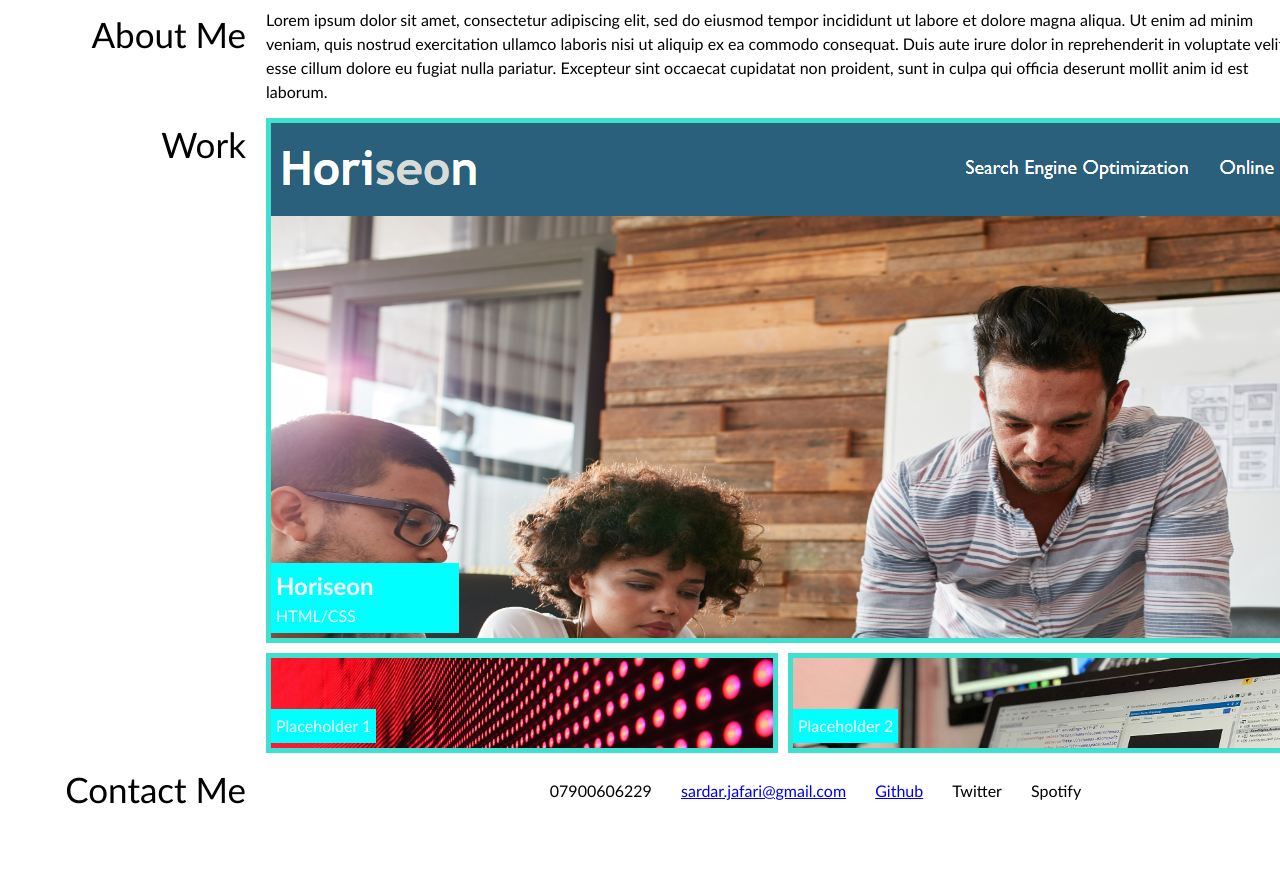
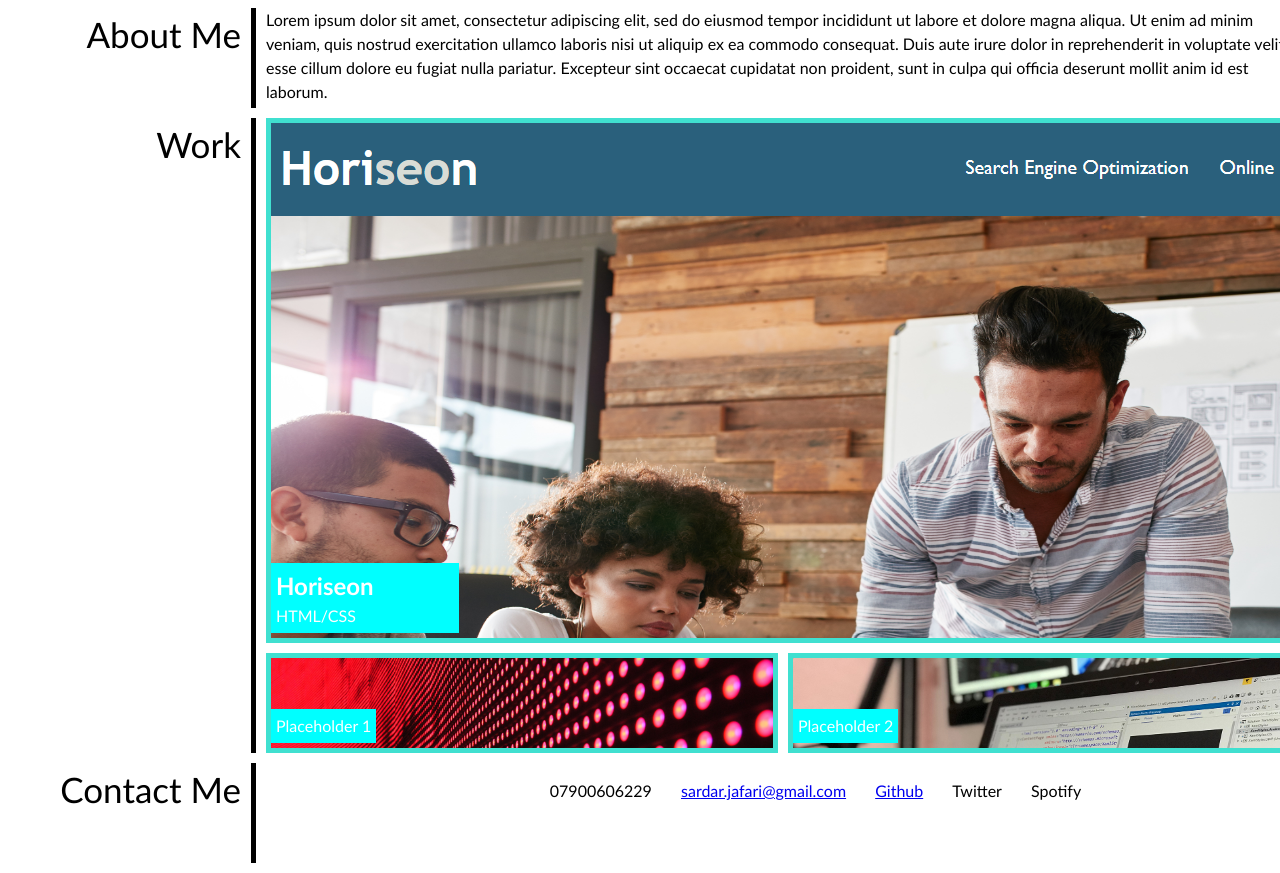
Before and after one commit to 046159/02-Portfolio-Without-Bootstrap, a plain HTML site: page index.html in a window 1280 px wide. Shown: the part 444-1317 px from the top of the page. Drawn offline with Linux system fonts and the light colour scheme.

Commit message:
Added separator to body

```diff
--- a/style.css
+++ b/style.css
@@ -75,6 +75,7 @@ p {
   text-align: end;
   font-size: 35px;
   padding-right: 10px;
+  border-right: 5px solid black;
 }
 
 .workHeading {
@@ -82,6 +83,7 @@ p {
   text-align: end;
   font-size: 35px;
   padding-right: 10px;
+  border-right: 5px solid black;
 }
 
 .contactMeHeading {
@@ -89,6 +91,7 @@ p {
   text-align: end;
   font-size: 35px;
   padding-right: 10px;
+  border-right: 5px solid black;
 }
 
 .horiseon {
```
